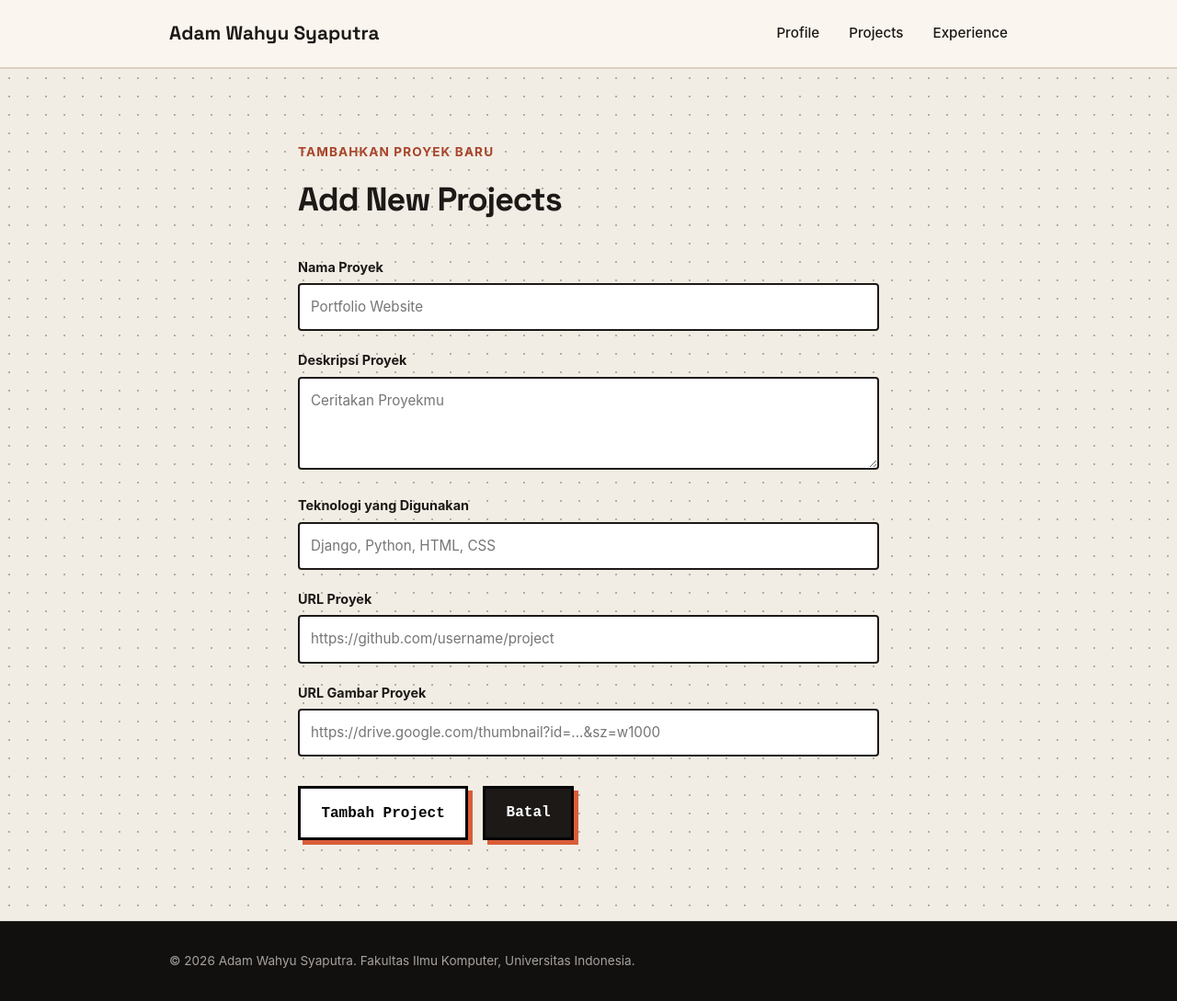
After one commit to adamwsyaputra/myportofolio, a Django app: page /projects/add/ in a window 1280 px wide. The commit adds this page. Shown: the whole page at 92% size. Run offline with Django 5.2, Linux system fonts and the light colour scheme.

Commit message:
feat(tutorial-3): implement base skeleton, model form, delete modal, and json data delivery

```diff
--- /dev/null
+++ b/main/forms.py
@@ -0,0 +1,27 @@
+from django.forms import ModelForm, TextInput, Textarea, URLInput
+from main.models import Project
+
+class ProjectForm(ModelForm):
+    class Meta:
+        model = Project
+        fields = [
+            "title",
+            "description",
+            "tech_stack",
+            "project_url",
+            "project_image_url",
+        ]
+        labels = {
+            "title": "Nama Proyek",
+            "description": "Deskripsi Proyek",
+            "tech_stack": "Teknologi yang Digunakan",
+            "project_url": "URL Proyek",
+            "project_image_url": "URL Gambar Proyek",
+        }
+        widgets = {
+            "title": TextInput(attrs={"placeholder": "Portfolio Website", "maxlength": 255}),
+            "description": Textarea(attrs={"placeholder": "Ceritakan Proyekmu", "rows": 3}),
+            "tech_stack": TextInput(attrs={"placeholder": "Django, Python, HTML, CSS"}),
+            "project_url": URLInput(attrs={"placeholder": "https://github.com/username/project"}),
+            "project_image_url": URLInput(attrs={"placeholder": "https://drive.google.com/thumbnail?id=...&sz=w1000"}),
+        }
--- a/main/models.py
+++ b/main/models.py
@@ -33,6 +33,7 @@ class Project(models.Model):
     description = models.TextField()
     tech_stack = models.CharField(max_length=255)
     project_url = models.URLField(blank=True, null=True)
+    project_image_url = models.URLField(blank=True, null=True, max_length=500)
     created_at = models.DateTimeField(auto_now_add=True)
 
     def __str__(self):
--- a/main/urls.py
+++ b/main/urls.py
@@ -1,5 +1,12 @@
 from django.urls import path
-from main.views import show_main, show_experience, show_projects
+from main.views import (
+    create_project,
+    delete_project,
+    get_projects_json,
+    show_experience,
+    show_main,
+    show_projects,
+)
 
 app_name = "main"
 
@@ -7,4 +14,7 @@ urlpatterns = [
     path("", show_main, name="show_main"),
     path("experience/", show_experience, name="show_experience"),
     path("projects/", show_projects, name="show_projects"),
+    path("projects/add/", create_project, name="create_project"),
+    path("projects/<uuid:project_id>/delete/", delete_project, name="delete_project"),
+    path("api/projects/", get_projects_json, name="get_projects_json"),
 ]
--- a/main/views.py
+++ b/main/views.py
@@ -1,9 +1,15 @@
-from django.shortcuts import render
+from django.contrib import messages
+from django.core import serializers
+from django.http import HttpResponse
+from django.shortcuts import get_object_or_404, redirect, render
+from main.forms import ProjectForm
 from main.models import Experience, Project
+
+NAME = "Adam Wahyu Syaputra"
 
 def show_main(request):
     context = {
-        "name": "Adam Wahyu Syaputra",
+        "name": NAME,
         "npm": "2506534964",
         "study_program": "Computer Science",
         "bio": (
@@ -15,14 +21,50 @@ def show_main(request):
 
 def show_experience(request):
     context = {
-        "name": "Adam Wahyu Syaputra",
+        "name": NAME,
         "experience_list": Experience.objects.all(),
     }
     return render(request, "experience.html", context)
 
+def create_project(request):
+    form = ProjectForm(request.POST or None)
+    if request.method == "POST" and form.is_valid():
+        form.save()
+        messages.success(request, "Proyek baru berhasil ditambahkan!")
+        return redirect("main:show_projects")
+
+    context = {
+        "name": NAME,
+        "form": form,
+    }
+    return render(request, "projects_form.html", context)
+
+def delete_project(request, project_id):
+    project = get_object_or_404(Project, pk=project_id)
+    if request.method == "POST":
+        project.delete()
+        messages.success(request, "Project berhasil dihapus!")
+        return redirect("main:show_projects")
+    return redirect("main:show_projects")
+
+def get_projects_json(request):
+    title_query = request.GET.get("title", "").strip()
+    projects = Project.objects.all()
+    if title_query:
+        projects = projects.filter(title__icontains=title_query)
+    projects_json = serializers.serialize("json", projects)
+    return HttpResponse(projects_json, content_type="application/json")
+
 def show_projects(request):
+    # Pola data delivery: ambil response serialize JSON, lalu deserialize ke objek Python
+    json_response = get_projects_json(request)
+    deserialized = serializers.deserialize("json", json_response.content.decode("utf-8"))
+    projects = [p.object for p in deserialized]
+    title_query = request.GET.get("title", "").strip()
+
     context = {
-        "name": "Adam Wahyu Syaputra",
-        "project_list": Project.objects.all(),
+        "name": NAME,
+        "project_list": projects,
+        "title_query": title_query,
     }
     return render(request, "projects.html", context)
--- a/portofolio/settings.py
+++ b/portofolio/settings.py
@@ -56,6 +56,12 @@ MIDDLEWARE = [
     'django.contrib.auth.middleware.AuthenticationMiddleware',
     'django.contrib.messages.middleware.MessageMiddleware',
     'django.middleware.clickjacking.XFrameOptionsMiddleware',
+]
+
+CSRF_TRUSTED_ORIGINS = [
+    "https://adam-wahyu51-myportofolio.pws.cs.ui.ac.id",
+    "http://localhost:8000",
+    "http://127.0.0.1:8000",
 ]
 
 ROOT_URLCONF = 'portofolio.urls'
--- a/static/css/style.css
+++ b/static/css/style.css
@@ -651,6 +651,147 @@ h1, h2, h3, .brand {
   color: var(--text-muted);
 }
 
+/* --- Form Styling --- */
+.project-form {
+  margin-top: 1.5rem;
+}
+
+.form-group {
+  margin-bottom: 1.25rem;
+}
+
+.form-group label {
+  display: block;
+  margin-bottom: 0.4rem;
+  font-weight: 700;
+  font-size: 0.9rem;
+}
+
+.form-group input,
+.form-group textarea {
+  width: 100%;
+  padding: 0.75rem;
+  border: 2px solid var(--ink);
+  border-radius: var(--radius);
+  background: var(--surface);
+  font: inherit;
+  font-size: 0.95rem;
+}
+
+.form-group input:focus,
+.form-group textarea:focus {
+  outline: none;
+  border-color: var(--accent);
+  box-shadow: 4px 4px 0 var(--accent);
+}
+
+.form-error {
+  color: #b42318;
+  font-size: 0.85rem;
+  margin-top: 0.35rem;
+}
+
+/* --- Project Search & Header Bar --- */
+.project-header {
+  display: flex;
+  justify-content: space-between;
+  align-items: flex-end;
+  margin-bottom: 1.5rem;
+}
+
+.project-search {
+  display: flex;
+  gap: 0.75rem;
+  margin-bottom: 2rem;
+}
+
+.project-search_input {
+  flex-grow: 1;
+  padding: 0.65rem 1rem;
+  border: 2px solid var(--ink);
+  border-radius: var(--radius);
+  background: var(--surface);
+  font: inherit;
+}
+
+.button-danger-sm {
+  background: #b42318;
+  color: #fff;
+  border: 2px solid var(--ink);
+  padding: 0.35rem 0.75rem;
+  font-size: 0.75rem;
+  font-weight: 700;
+  border-radius: var(--radius);
+  cursor: pointer;
+  box-shadow: 2px 2px 0 var(--ink);
+}
+
+.button-danger-sm:hover {
+  background: #d92d20;
+}
+
+/* --- Delete Modal Popover --- */
+.project-delete-modal {
+  display: none;
+  position: fixed;
+  inset: 0;
+  width: 100%;
+  height: 100%;
+  padding: 1rem;
+  border: 0;
+  background: transparent;
+  z-index: 100;
+  align-items: center;
+  justify-content: center;
+}
+
+.project-delete-modal:popover-open {
+  display: flex;
+}
+
+.project-delete-modal_backdrop {
+  position: absolute;
+  inset: 0;
+  width: 100%;
+  height: 100%;
+  border: 0;
+  background: rgba(28, 25, 23, 0.6);
+}
+
+.project-delete-modal_content {
+  position: relative;
+  z-index: 101;
+  width: min(100%, 460px);
+  padding: 2rem;
+  background: var(--paper);
+  border: 3px solid var(--ink);
+  box-shadow: 8px 8px 0 var(--accent);
+  border-radius: var(--radius);
+}
+
+.project-delete-modal_content h2 {
+  font-size: 1.5rem;
+  margin-bottom: 0.75rem;
+}
+
+.project-delete-modal_close {
+  position: absolute;
+  top: 1rem;
+  right: 1rem;
+  border: 0;
+  background: transparent;
+  font-size: 1.75rem;
+  cursor: pointer;
+  line-height: 1;
+}
+
+.project-delete-modal_actions {
+  display: flex;
+  justify-content: flex-end;
+  gap: 0.75rem;
+  margin-top: 1.5rem;
+}
+
 /* --- Mobile Responsiveness --- */
 @media (max-width: 600px) {
   .site-header nav {
--- /dev/null
+++ b/templates/base.html
@@ -0,0 +1,38 @@
+{% load static %}
+<!DOCTYPE html>
+<html lang="en">
+<head>
+  <meta charset="UTF-8" />
+  <meta name="viewport" content="width=device-width, initial-scale=1.0" />
+  <link rel="preconnect" href="https://fonts.googleapis.com">
+  <link rel="preconnect" href="https://fonts.gstatic.com" crossorigin>
+  <link href="https://fonts.googleapis.com/css2?family=Space+Grotesk:wght@500;700;800&display=swap" rel="stylesheet">
+  <link rel="stylesheet" href="/static/css/style.css">
+  {% block meta %}
+  <title>{{ name }} &middot; Portfolio</title>
+  {% endblock meta %}
+</head>
+<body>
+  <header class="site-header">
+    <div class="container">
+      <a href="{% url 'main:show_main' %}" class="brand">{{ name }}</a>
+      <nav>
+        <a href="{% url 'main:show_main' %}">Profile</a>
+        <a href="{% url 'main:show_projects' %}">Projects</a>
+        <a href="{% url 'main:show_experience' %}">Experience</a>
+      </nav>
+    </div>
+  </header>
+
+  <main>
+    {% block content %}
+    {% endblock content %}
+  </main>
+
+  <footer class="site-footer">
+    <div class="container">
+      <p>&copy; 2026 {{ name }}. Fakultas Ilmu Komputer, Universitas Indonesia.</p>
+    </div>
+  </footer>
+</body>
+</html>
--- /dev/null
+++ b/templates/projects_form.html
@@ -0,0 +1,31 @@
+{% extends "base.html" %}
+{% block meta %}
+<title>Add Project &middot; {{ name }}</title>
+{% endblock meta %}
+
+{% block content %}
+<section class="projects-section">
+  <div class="container" style="max-width: 680px;">
+    <p class="hero-kicker">TAMBAHKAN PROYEK BARU</p>
+    <h1 class="section-title">Add New Projects</h1>
+
+    <form method="post" action="{% url 'main:create_project' %}" class="project-form">
+      {% csrf_token %}
+      {% for field in form %}
+        <div class="form-group">
+          <label for="{{ field.id_for_label }}">{{ field.label }}</label>
+          {{ field }}
+          {% for error in field.errors %}
+            <p class="form-error">{{ error }}</p>
+          {% endfor %}
+        </div>
+      {% endfor %}
+
+      <div style="display: flex; gap: 1rem; margin-top: 2rem;">
+        <button type="submit" class="contact-button" style="cursor: pointer;">Tambah Project</button>
+        <a href="{% url 'main:show_projects' %}" class="contact-button" style="background: var(--ink); color: #fff; text-decoration: none;">Batal</a>
+      </div>
+    </form>
+  </div>
+</section>
+{% endblock content %}
```
Also changed, not shown: templates/components/project_delete_modal.html (added, +36 -0 lines), templates/experience.html (+3 -29 lines), templates/index.html (+3 -32 lines), templates/projects.html (+39 -37 lines), main/migrations/0003_project_project_image_url.py (added).
